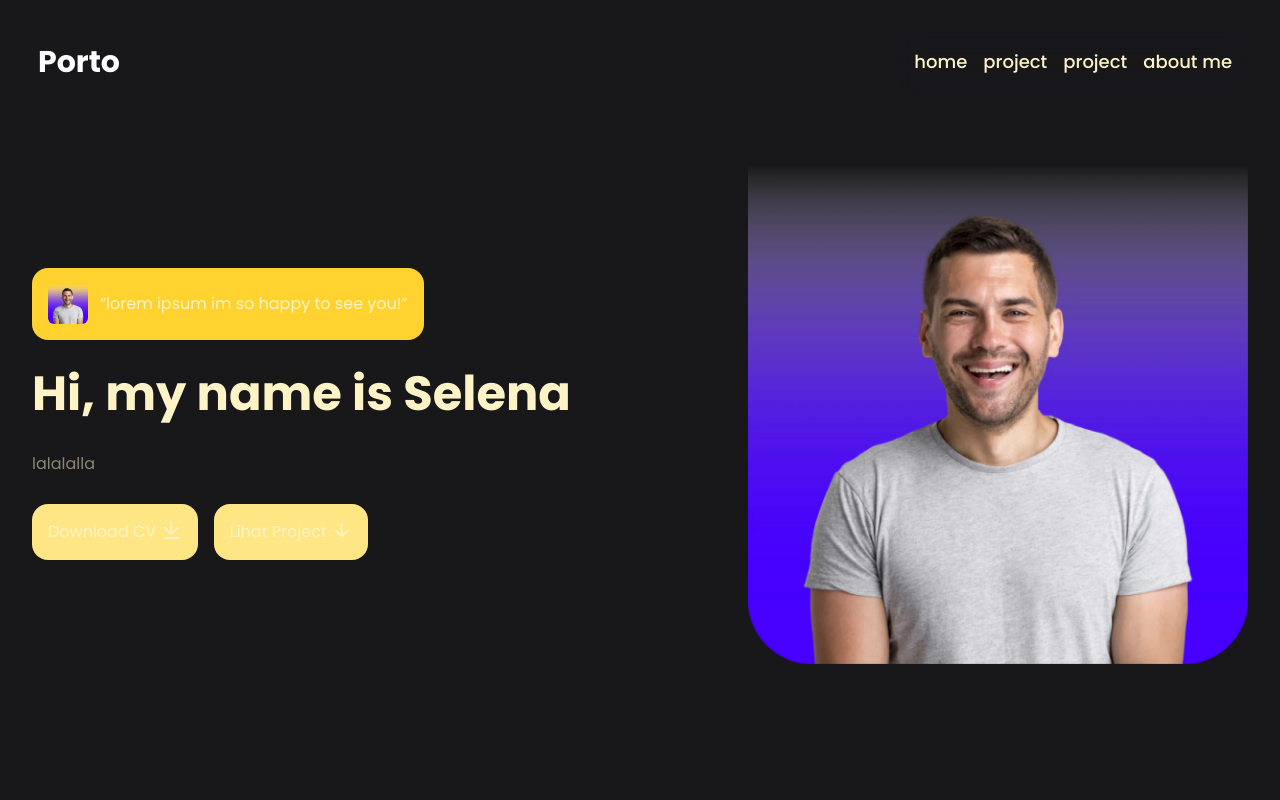
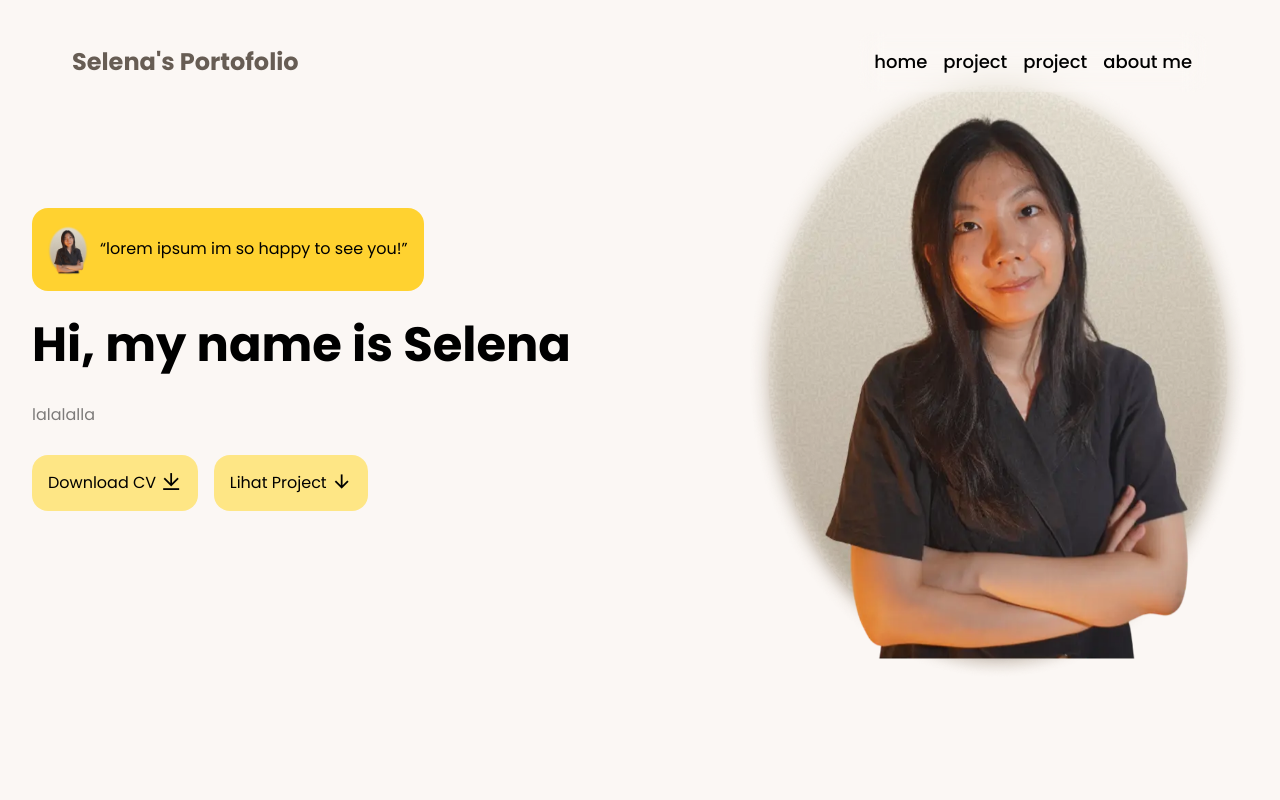
Before and after one commit to selenahans/portofolio, a React (Vite) app in the folder portofolio/: page / in a window 1280 px wide. Shown: the top 800 px of the page. Built offline with nearby package versions, Linux system fonts and the light colour scheme.

Commit message:
update gambar + link

```diff
--- a/portofolio/index.html
+++ b/portofolio/index.html
@@ -14,7 +14,7 @@
       rel="stylesheet"
     />
   </head>
-  <body class="bg-zinc-900 text-amber-100" id="beranda" >
+  <body class="" id="beranda" >
     <div id="root"></div>
     <script type="module" src="/src/main.tsx"></script>
   </body>
--- a/portofolio/src/components/Footer.tsx
+++ b/portofolio/src/components/Footer.tsx
@@ -8,13 +8,13 @@ const Footer = () => {
         <a href="#project">project</a>
       </div>
       <div className="flex items-center gap-3">
-        <a href="#">
+        <a href="https://github.com/selenahans">
           <i className="ri-github-fill ri-2x "></i>
         </a>
-        <a href="#">
+        <a href="https://www.instagram.com/selenahans_/">
           <i className="ri-instagram-fill ri-2x "></i>
         </a>
-        <a href="#">
+        <a href="https://www.linkedin.com/in/selenahans/">
           <i className="ri-linkedin-fill ri-2x "></i>
         </a>
       </div>
--- a/portofolio/src/components/Navbar.tsx
+++ b/portofolio/src/components/Navbar.tsx
@@ -15,24 +15,35 @@ const Navbar = () => {
       window.removeEventListener('scroll', handleScroll);
     };
   },[]);
+
   return (
-    <div className="navbar py-8 flex justify-between items-center">
+    /* Perubahan Utama:
+       - Menambahkan 'left-1/2 -translate-x-1/2' untuk posisi tengah.
+       - Menambahkan 'w-[95%] max-w-[1200px]' agar lebar tidak full (chrome/desktop aman).
+       - Menambahkan 'top-4' agar ada jarak dari atas (floating effect).
+       - Menambahkan 'rounded-full' atau 'rounded-2xl' agar lebih modern.
+    */
+    <div className={`navbar fixed top-4 left-1/2 -translate-x-1/2 w-[95%] max-w-[1200px] py-4 px-8 flex justify-between items-center z-40 transition-all duration-300 rounded-2xl
+      ${active ? 'bg-white/20 backdrop-blur-lg shadow-lg' : 'bg-transparent'}`}>
+
       <div className="logo">
-        <h1 className="text-3xl font-bold p-1.5 md:bg-transparent md:text-white text-black">Porto</h1>
+        <h1 className="text-2xl font-bold text-[#675D54]">Selena's Portofolio</h1>
       </div>
-      <ul className={`menu flex font-light items-center gap-4  md:static fixed left-1/2 -translate-x-1/2 md:translate-x-0
-      md:opacity-100  bg-white/30 backdrop-blur-md p-4 rounded-br-2x1 rounded-bl-2xl md:bg-transparent transition-all md:transition-none z-40 ${active ? 'top-0 opacity-100' : '-top-10 opacity-0'}`}>
+
+      <ul className={`menu flex font-light items-center gap-4 md:static fixed left-1/2 -translate-x-1/2 md:translate-x-0
+      md:opacity-100 bg-white/30 backdrop-blur-md p-4 rounded-2xl md:bg-transparent transition-all md:transition-none z-40
+      ${active ? 'top-0 opacity-100' : '-top-10 opacity-0'}`}>
         <li>
-          <a className="font-medium sm:text-lg text-base" href="#home">home</a>
+          <a className="font-medium sm:text-lg text-base hover:text-white transition-colors" href="#home">home</a>
         </li>
         <li>
-          <a className="font-medium sm:text-lg text-base" href="#tentang">project</a>
+          <a className="font-medium sm:text-lg text-base hover:text-white transition-colors" href="#tentang">project</a>
         </li>
         <li>
-          <a className="font-medium sm:text-lg text-base" href="#project">project</a>
+          <a className="font-medium sm:text-lg text-base hover:text-white transition-colors" href="#project">project</a>
         </li>
         <li>
-          <a className="font-medium sm:text-lg text-base" href="#about">about me</a>
+          <a className="font-medium sm:text-lg text-base hover:text-white transition-colors" href="#about">about me</a>
         </li>
       </ul>
     </div>
--- a/portofolio/src/index.css
+++ b/portofolio/src/index.css
@@ -4,5 +4,7 @@
   body {
     /* @apply bg-gray-100; */
     font-family: "Poppins", sans-serif;
+    background-color: #FBF7F4;
+    text-color: #232323;
   }
 }
```
Also changed, not shown: portofolio/public/assets/hero-img.webp.
